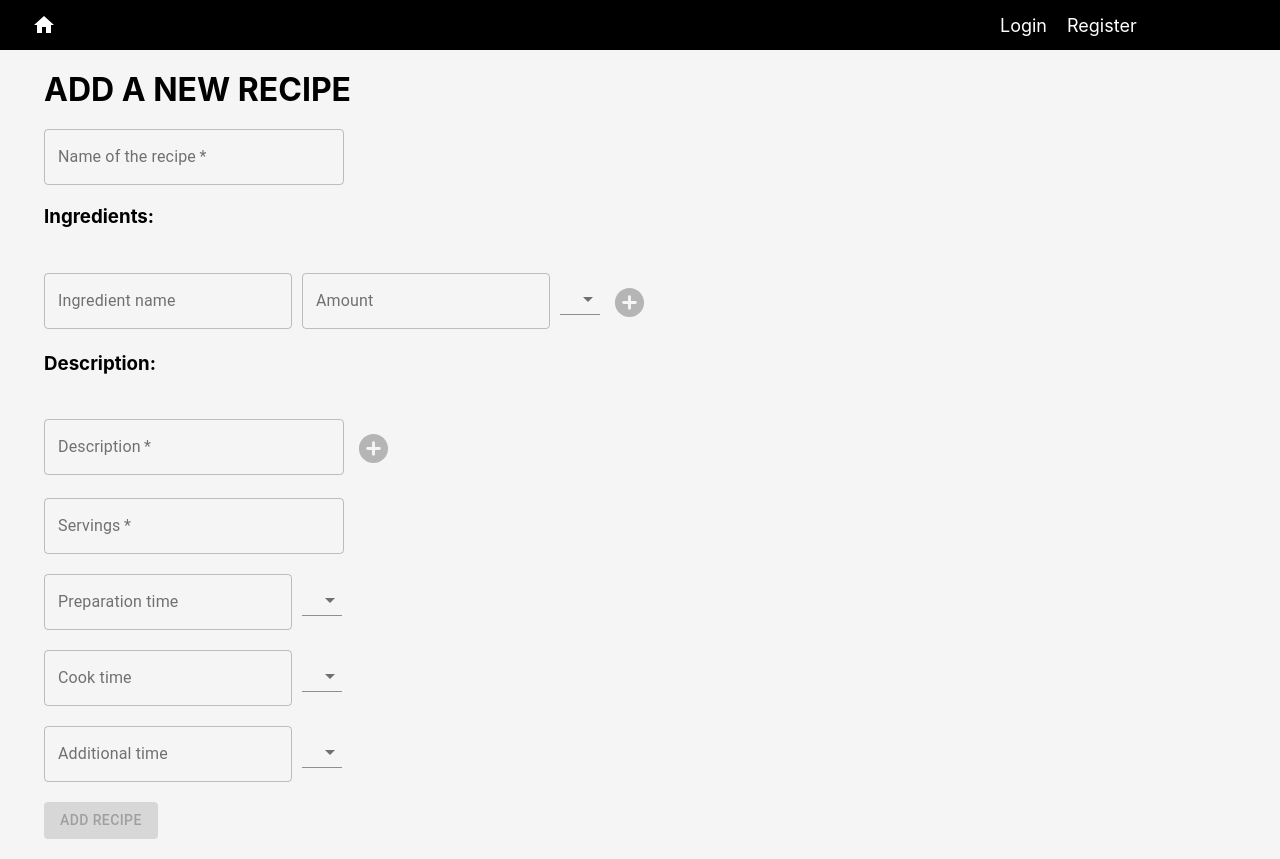
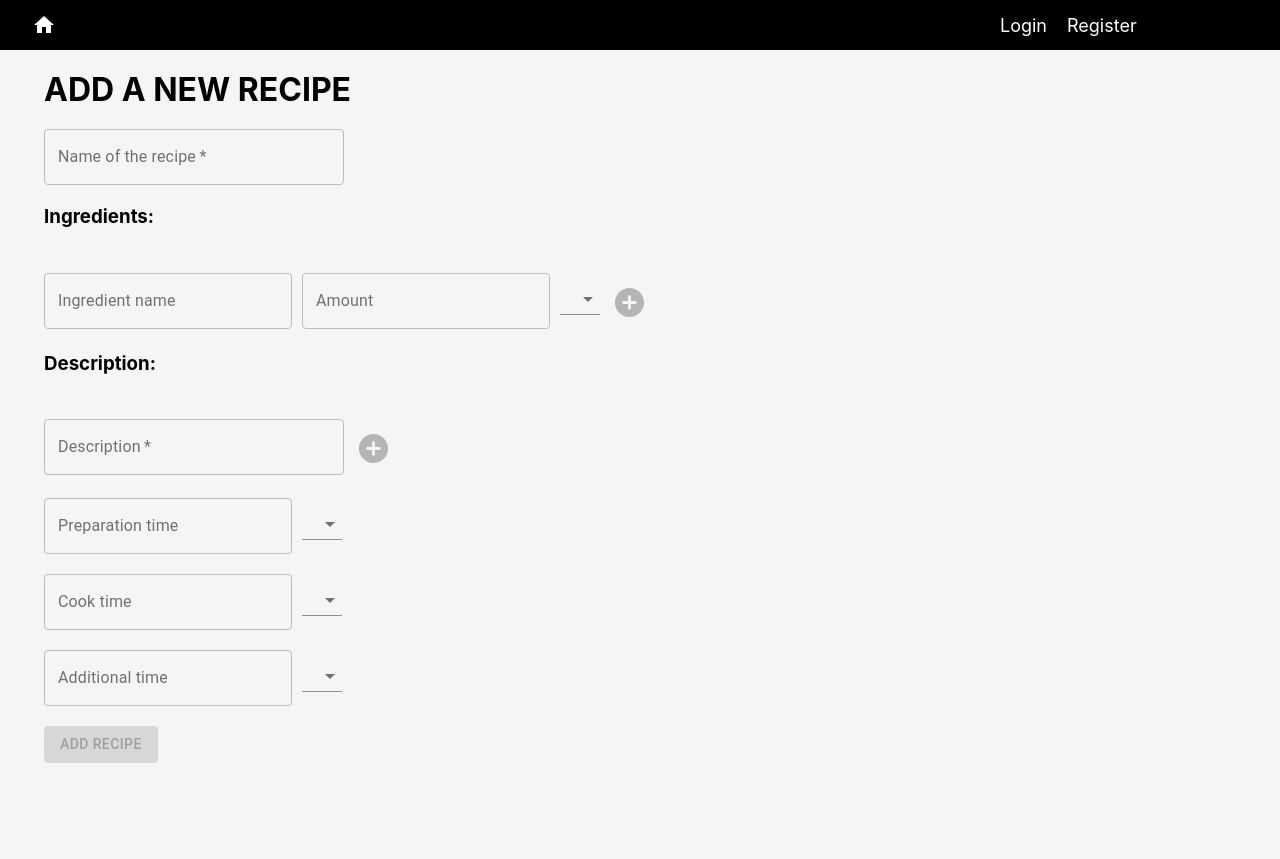
Before and after one commit to mateIszlai/ReceptApp-react, a React (Create React App) app in the folder receptapp/: page /recipes/add in a window 1280 px wide. After the commit the page ends 800 px from the top, so only its background shows below. Built offline with nearby package versions, Linux system fonts and the light colour scheme.

Commit message:
Move description and ingredients

```diff
--- a/receptapp/src/pages/AddRecipe/AddRecipe.js
+++ b/receptapp/src/pages/AddRecipe/AddRecipe.js
@@ -14,10 +14,10 @@ import "./AddRecipe.css";
 import { NavLink } from "react-router-dom";
 import { UserContext } from "../../context/UserContext";
 import NameInput from "../../components/NameInput";
-import IngredientList from "../../components/IngredientList/IngredientList";
-import IngredientInput from "../../components/IngredientInput/IngredientInput";
-import DescriptionList from "../../components/DescriptionList/DescriptionList";
-import DescriptionInput from "../../components/DescriptionInput/DescriptionInput";
+import IngredientList from "../../components/Ingredients/IngredientList/IngredientList";
+import IngredientInput from "../../components/Ingredients/IngredientInput";
+import DescriptionList from "../../components/Description/DescriptionList";
+import DescriptionInput from "../../components/Description/DescriptionInput";
 
 export default function AddRecipe() {
   const [recipeName, setRecipeName] = useState("");
@@ -98,19 +98,7 @@ export default function AddRecipe() {
               setDescription={setDescription}
             />
           </Box>
-          <Box className="textfield-container">
-            <TextField
-              className="textfield"
-              id="servings-input"
-              variant="outlined"
-              label="Servings"
-              required
-              type="number"
-              onChange={(e) => {
-                setServings(e.target.valueAsNumber);
-              }}
-            />
-          </Box>
+
           <Box className="textfield-with-select-container time-container">
             <Box className="textfield-with-select">
               <TextField
```
Also changed, not shown: receptapp/src/components/Description/DescriptionInput.js (renamed from receptapp/src/components/DescriptionInput/DescriptionInput.js), receptapp/src/components/Description/DescriptionList.js (renamed from receptapp/src/components/DescriptionList/DescriptionList.js), receptapp/src/components/Ingredients/IngredientInput.js (renamed from receptapp/src/components/IngredientInput/IngredientInput.js), receptapp/src/components/Ingredients/IngredientList/IngredientList.css (renamed from receptapp/src/components/IngredientList/IngredientList.css), receptapp/src/components/Ingredients/IngredientList/IngredientList.js (renamed from receptapp/src/components/IngredientList/IngredientList.js).
